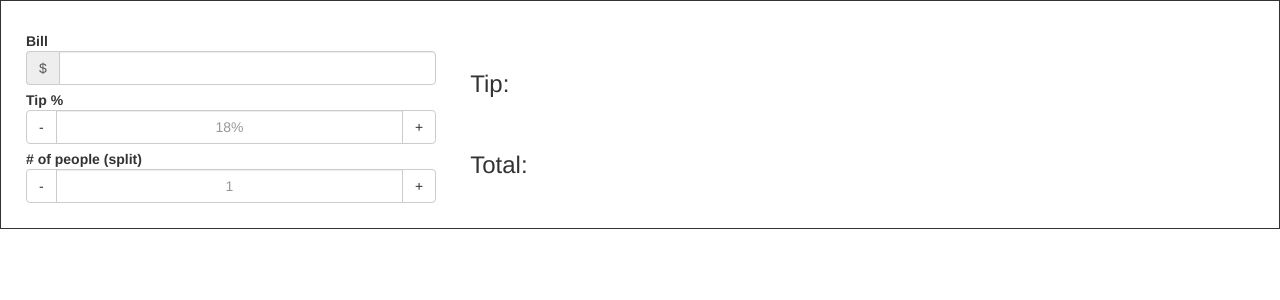
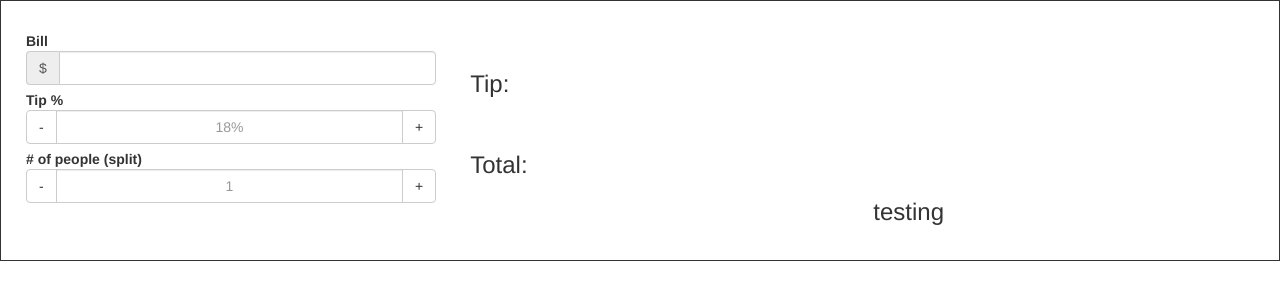
Before and after one commit to iareintelligent/just_the_tip_calc, a plain HTML site: page index.html in a window 1280 px wide. Drawn offline with nearby package versions, Linux system fonts and the light colour scheme.

Commit message:
testing github

```diff
--- a/index.html
+++ b/index.html
@@ -53,7 +53,7 @@
       </div>
       <div class="result">
         <h3 class="result_text" id="total">Total:</h3>
-        <h3 class="result_data"></h3>
+        <h3 class="result_data">testing</h3>
       </div>
     </div>
   </div>
```
